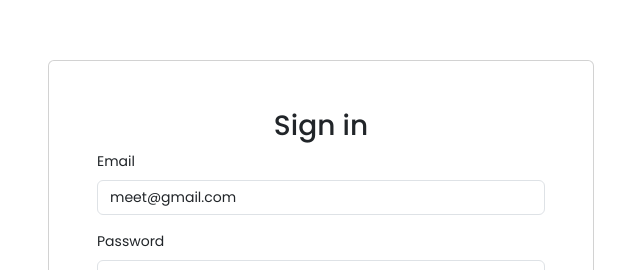
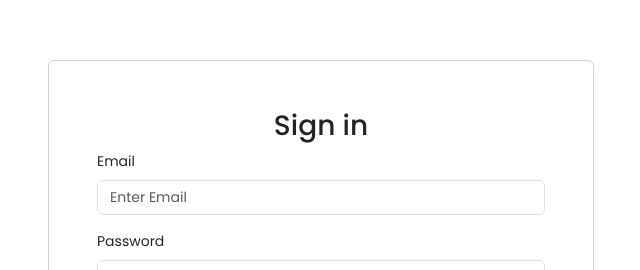
Before and after one commit to meet2960/React-Blog-Appwrite, a React (Vite) app: page /login in a window 1280 px wide. Shown: the part 154-424 px from the top of the page, without its empty margins (319-959 px from the left). Built offline with nearby package versions, Linux system fonts and the light colour scheme; no server answers.

Commit message:
removed default values

```diff
--- a/src/components/Login/LoginForm.jsx
+++ b/src/components/Login/LoginForm.jsx
@@ -18,8 +18,8 @@ const LoginForm = () => {
     formState: { isSubmitting },
   } = useForm({
     defaultValues: {
-      email: "meet@gmail.com",
-      password: "meet@123",
+      // email: "meet@gmail.com",
+      // password: "meet@123",
     },
   });
 
```
